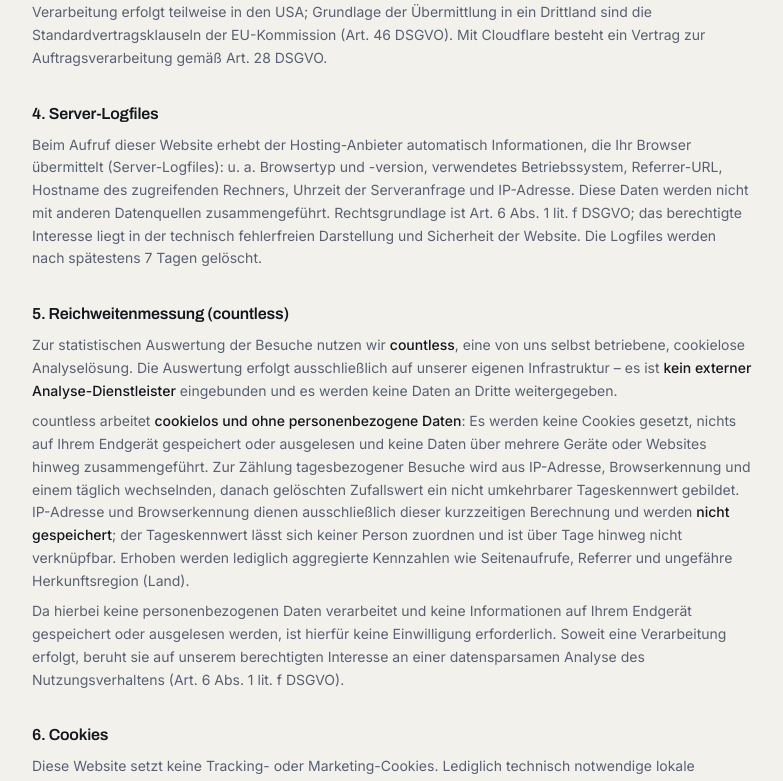
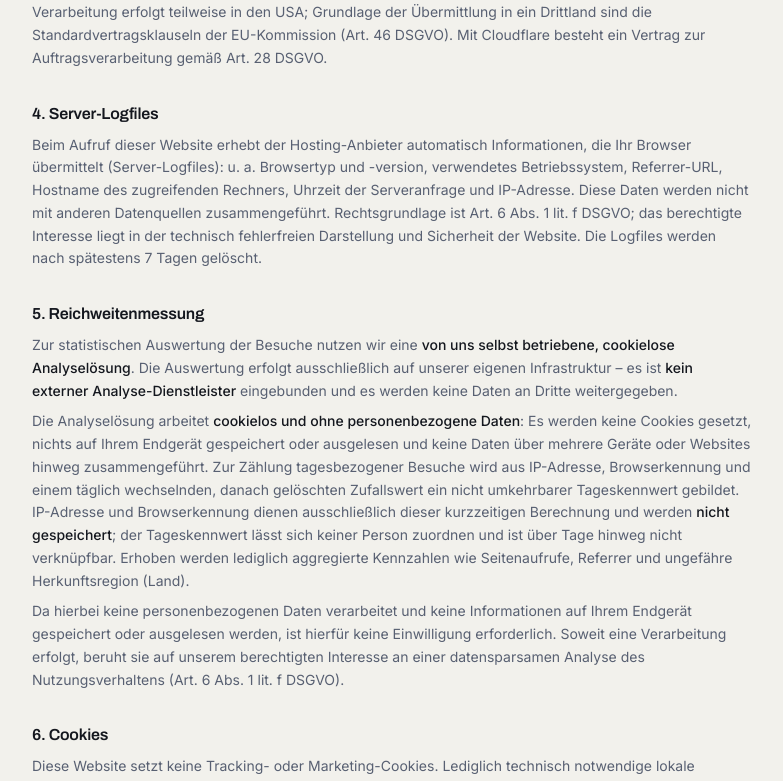
Before and after one commit to wahl-umfragen/wahl-umfragen.de, a Next.js app: page /datenschutz in a window 1280 px wide. Shown: the part 596-1377 px from the top of the page, without its empty margins (248-1031 px from the left). Built offline with nearby package versions, Linux system fonts and the light colour scheme; no server answers.

Commit message:
docs: remove analytics tool name from datenschutz

```diff
--- a/src/app/datenschutz/page.tsx
+++ b/src/app/datenschutz/page.tsx
@@ -14,7 +14,7 @@ export const metadata: Metadata = buildMetadata({
  * legal prose lives inline rather than in the i18n catalog.
  *
  * This text describes the *current* data practices: our own cookieless,
- * self-hosted countless analytics (no consent gate, no third party), server
+ * self-hosted analytics (no consent gate, no third party), server
  * logfiles, and the dawum.de data source. If the analytics setup or hosting
  * changes, update this page accordingly.
  * [PLATZHALTER] markers must be filled before going live.
@@ -100,21 +100,22 @@ export default function DatenschutzPage() {
 
         <section>
           <h3 className="text-base font-semibold text-foreground">
-            5. Reichweitenmessung (countless)
+            5. Reichweitenmessung
           </h3>
           <p className="mt-2">
-            Zur statistischen Auswertung der Besuche nutzen wir{" "}
-            <strong className="font-medium text-foreground">countless</strong>,
-            eine von uns selbst betriebene, cookielose Analyselösung. Die
-            Auswertung erfolgt ausschließlich auf unserer eigenen Infrastruktur
-            – es ist{" "}
+            Zur statistischen Auswertung der Besuche nutzen wir eine{" "}
+            <strong className="font-medium text-foreground">
+              von uns selbst betriebene, cookielose Analyselösung
+            </strong>
+            . Die Auswertung erfolgt ausschließlich auf unserer eigenen
+            Infrastruktur – es ist{" "}
             <strong className="font-medium text-foreground">
               kein externer Analyse-Dienstleister
             </strong>{" "}
             eingebunden und es werden keine Daten an Dritte weitergegeben.
           </p>
           <p className="mt-2">
-            countless arbeitet{" "}
+            Die Analyselösung arbeitet{" "}
             <strong className="font-medium text-foreground">
               cookielos und ohne personenbezogene Daten
             </strong>
```
